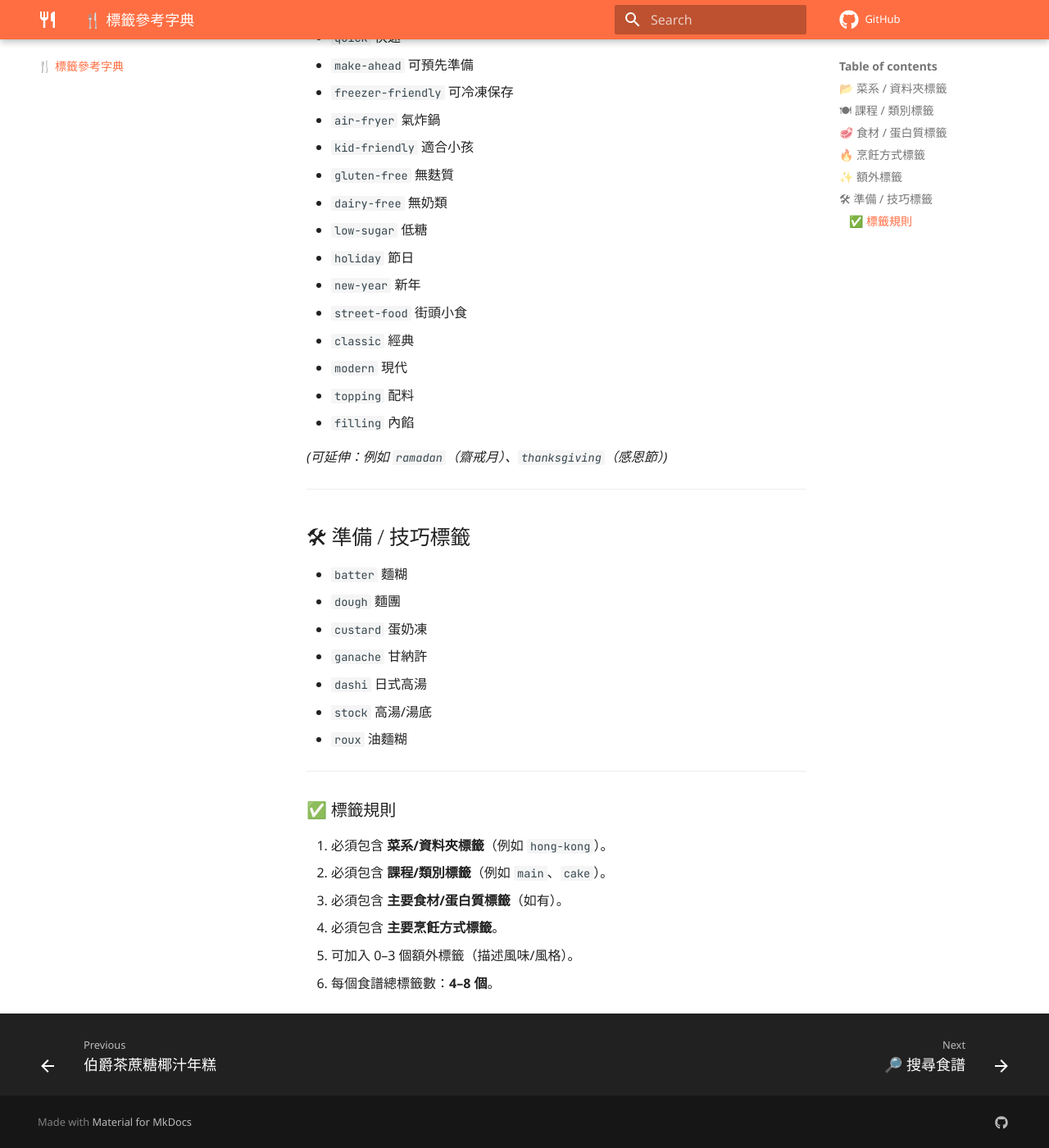
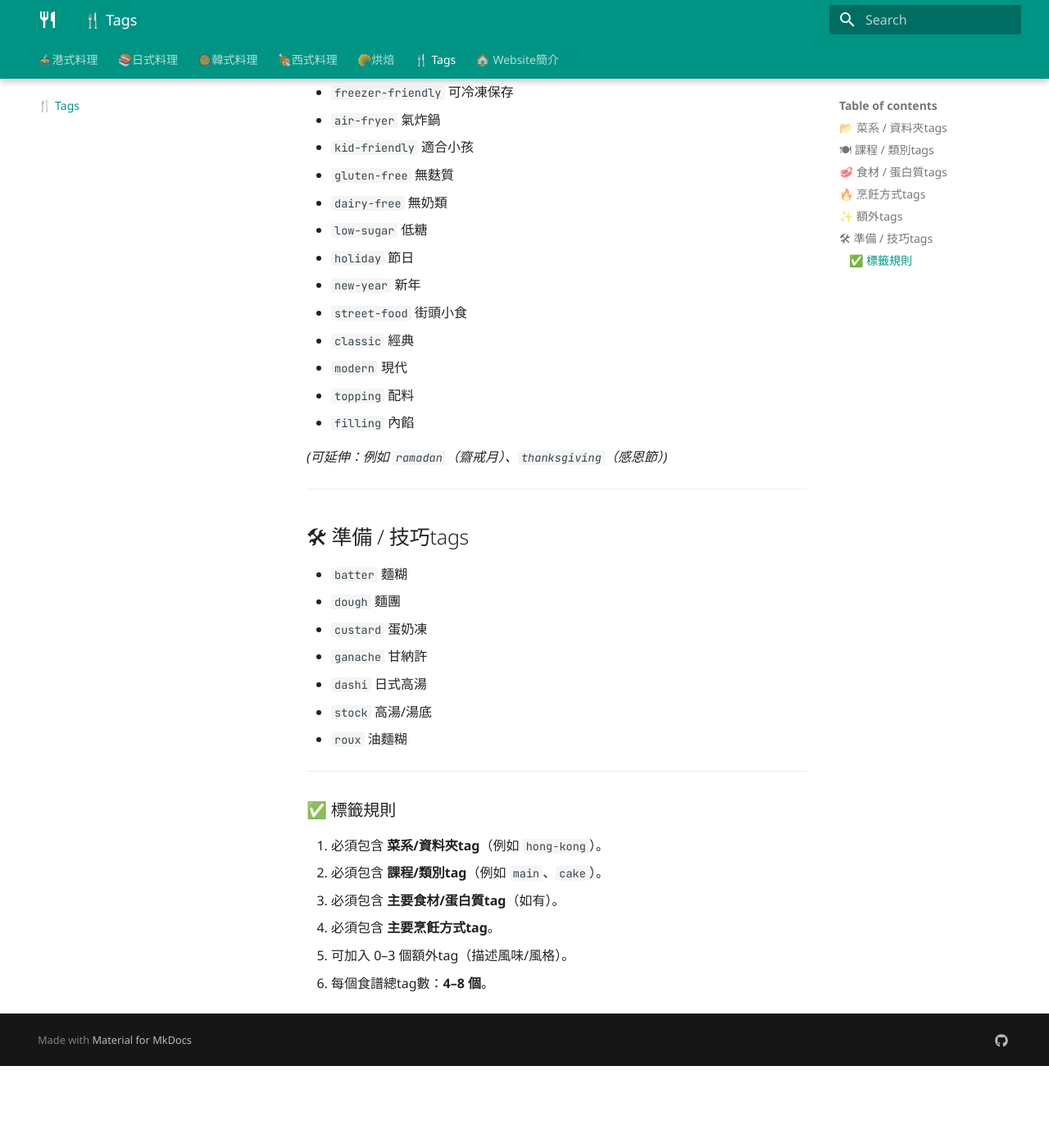
Before and after one commit to t2000chris/cooking-recipes, an MkDocs documentation site: the page built from docs/tags.md, in a window 1280 px wide and 1400 px high, scrolled down 2688 px. Shown: the whole window at 82% size. Built offline with MkDocs 1.6.1 and Material for MkDocs 9.7.7, drawn with Linux system fonts in a browser that asks for light colours; comment, search, counter and statistics services are not loaded; after the commit the page ends 3988 px from its top, so only the background shows below that; some of the changed text lies outside the part shown.

Commit message:
fix navigation for desktop and mobile

```diff
--- /dev/null
+++ b/docs/assets/styles/override.css
@@ -0,0 +1,4 @@
+.md-footer {
+  padding: 0.25rem 0 !important;
+  font-size: 0.7rem !important;
+}
--- a/docs/tags.md
+++ b/docs/tags.md
@@ -1,11 +1,11 @@
-# 🍴 標籤參考字典
+# 🍴 Tags
 
-此文件定義了所有食譜使用的 **標準標籤系統**。
-每個食譜必須在 YAML front matter 中包含 **4–8 個標籤**。
+此文件定義了所有食譜使用的 **standard tags**。
+每個食譜必須在 YAML front matter 中包含 **4–8 個tags**。
 
 ---
 
-## 📂 菜系 / 資料夾標籤
+## 📂 菜系 / 資料夾tags
 - `hong-kong` （香港）
 - `japanese` （日本）
 - `korean` （韓國）
@@ -16,7 +16,7 @@
 
 ---
 
-## 🍽 課程 / 類別標籤
+## 🍽 課程 / 類別tags
 - `appetizer` 前菜
 - `side-dish` 小菜
 - `main` 主菜
@@ -39,7 +39,7 @@
 
 ---
 
-## 🥩 食材 / 蛋白質標籤
+## 🥩 食材 / 蛋白質tags
 - `beef` 牛肉
 - `pork` 豬肉
 - `chicken` 雞肉
@@ -54,7 +54,7 @@
 
 ---
 
-## 🔥 烹飪方式標籤
+## 🔥 烹飪方式tags
 - `stir-fry` 炒
 - `braise` 燴/紅燒
 - `steam` 蒸
@@ -73,7 +73,7 @@
 
 ---
 
-## ✨ 額外標籤
+## ✨ 額外tags
 - `spicy` 辣
 - `mild` 清淡
 - `sweet` 甜
@@ -99,7 +99,7 @@
 
 ---
 
-## 🛠 準備 / 技巧標籤
+## 🛠 準備 / 技巧tags
 - `batter` 麵糊
 - `dough` 麵團
 - `custard` 蛋奶凍
@@ -111,9 +111,9 @@
 ---
 
 ### ✅ 標籤規則
-1. 必須包含 **菜系/資料夾標籤**（例如 `hong-kong`）。
-2. 必須包含 **課程/類別標籤**（例如 `main`、`cake`）。
-3. 必須包含 **主要食材/蛋白質標籤**（如有）。
-4. 必須包含 **主要烹飪方式標籤**。
-5. 可加入 0–3 個額外標籤（描述風味/風格）。
-6. 每個食譜總標籤數：**4–8 個**。
+1. 必須包含 **菜系/資料夾tag**（例如 `hong-kong`）。
+2. 必須包含 **課程/類別tag**（例如 `main`、`cake`）。
+3. 必須包含 **主要食材/蛋白質tag**（如有）。
+4. 必須包含 **主要烹飪方式tag**。
+5. 可加入 0–3 個額外tag（描述風味/風格）。
+6. 每個食譜總tag數：**4–8 個**。
--- a/mkdocs.yml
+++ b/mkdocs.yml
@@ -1,23 +1,22 @@
-site_name: "T2000's Cooking Recipes Collection"
+site_name: "T2000食譜Collection"
 site_url: https://t2000chris.github.io/cooking-recipes/
-repo_url: https://github.com/t2000chris/cooking-recipes
 theme:
   name: material
   language: en
   features:
-    - navigation.tabs
-    - navigation.sections
-    - navigation.prune
-    - navigation.indexes
-    - navigation.top
-    - navigation.footer
+    - navigation.tabs            # ❌ turn OFF tabs so sections expand instead of navigating
+    - navigation.tabs.sticky
+    # - navigation.sections          # ✅ show folders as groups
+    # - navigation.prune             # ✅ (optional) only show the current section in the sidebar
+    # - navigation.indexes         # ❌ keep OFF so section labels aren't links
+
     - search.suggest
     - search.highlight
     - toc.follow
   palette:
     - scheme: default
-      primary: deep orange
-      accent: amber
+      primary: teal
+      accent: dark orange
   font:
     text: Noto Sans
     code: JetBrains Mono
@@ -26,6 +25,7 @@ theme:
     repo: fontawesome/brands/github
 extra_css:
   - assets/styles/recipes.css
+  #- assets/styles/override.css
 extra:
   social:
     - icon: fontawesome/brands/github
@@ -39,8 +39,6 @@ plugins:
   - awesome-pages
   - minify:
       minify_html: true
-  - git-revision-date-localized:
-      enable_creation_date: true
 markdown_extensions:
   - admonition
   - attr_list
```
Also changed, not shown: docs/index.md (+28 -5 lines), docs/.pages, docs/bakery/.pages, docs/hongkong/.pages, docs/japanese/.pages, docs/korean/.pages, docs/western/.pages.
